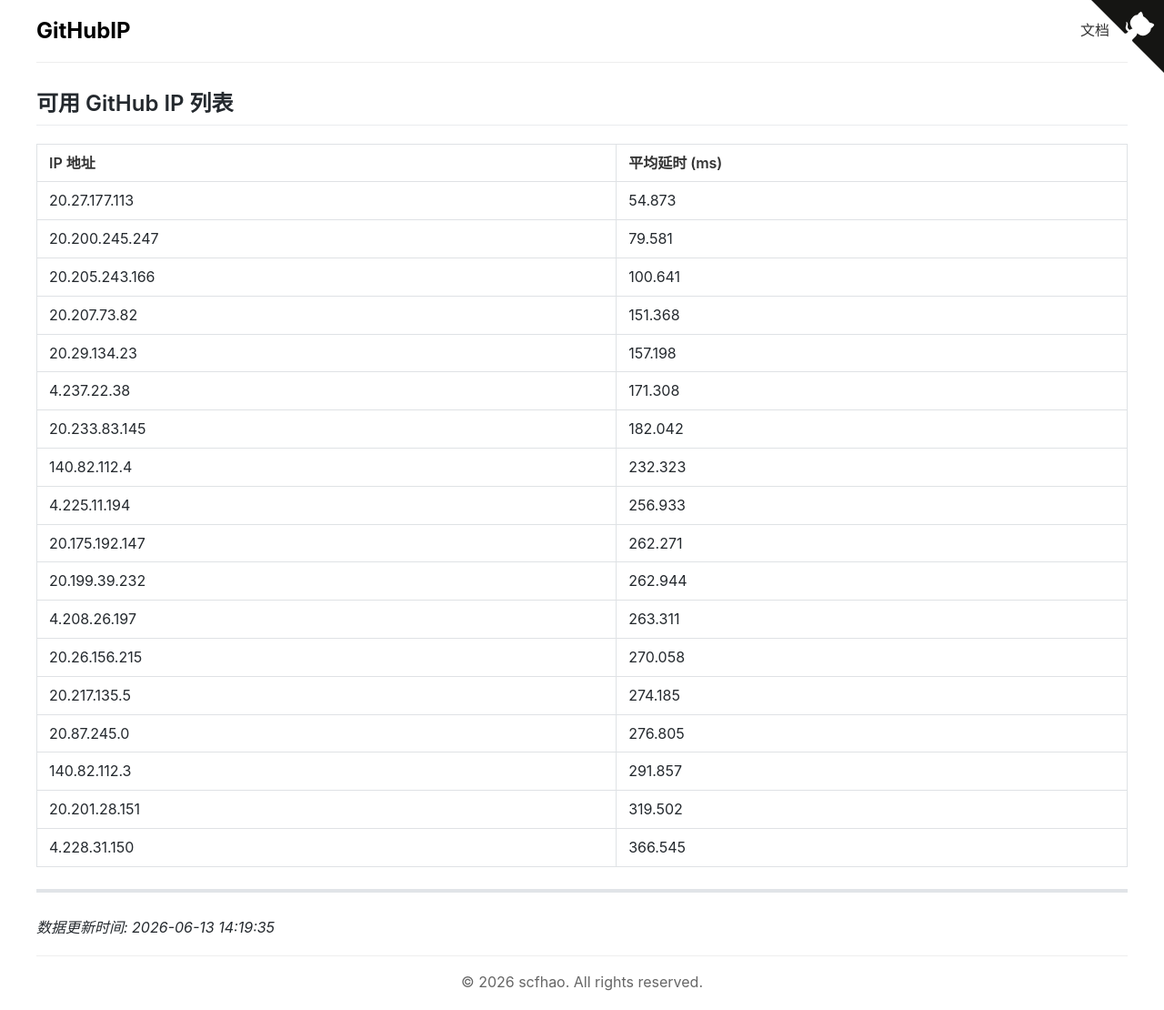
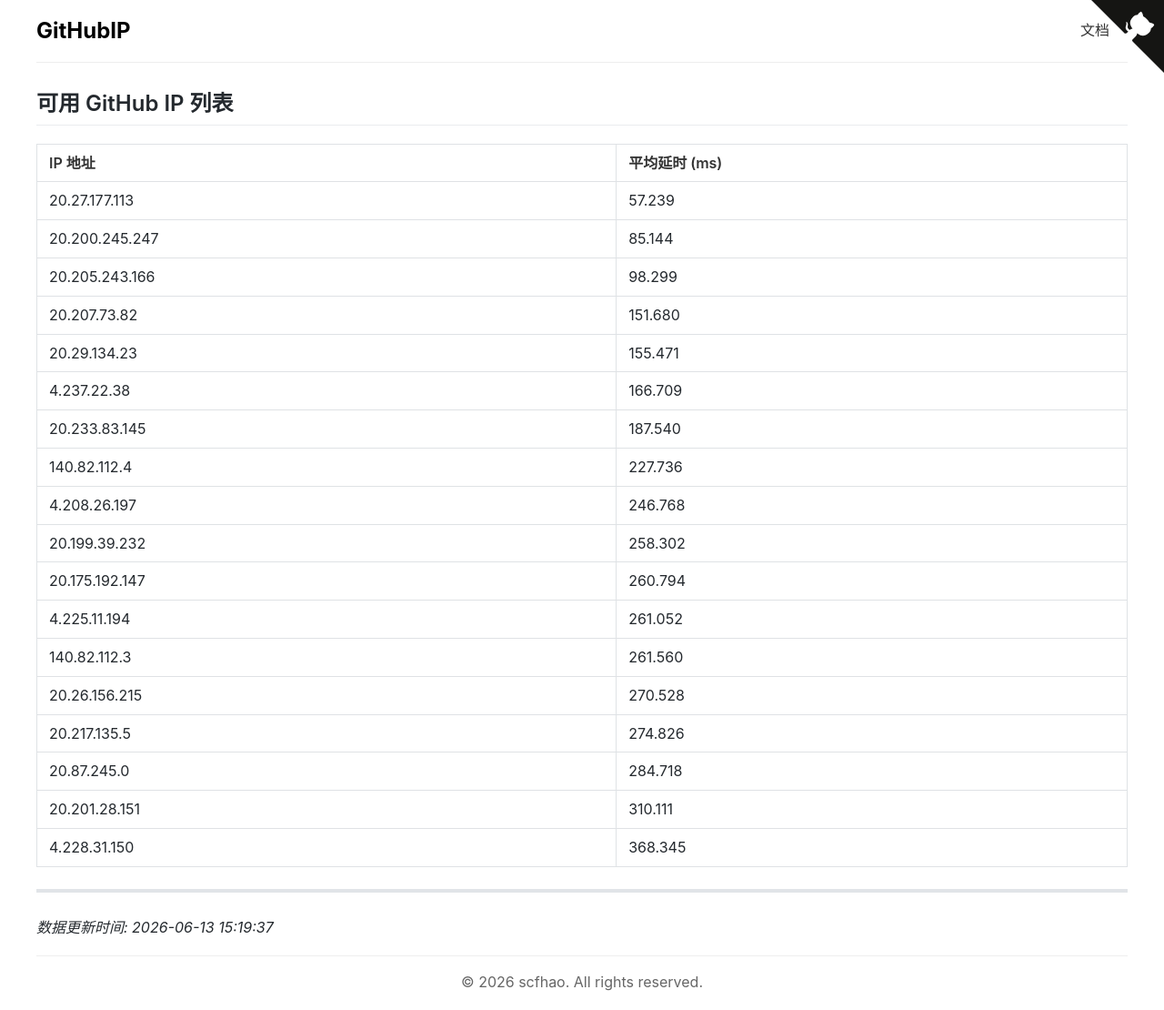
Before and after one commit to scfhao/GitHubIP, a Jekyll site: the page built from index.md, in a window 1280 px wide. Shown: the whole page at 91% size. Built offline with Jekyll 4.4.1, drawn with Linux system fonts in a browser that asks for light colours.

Commit message:
自动脚本执行 - 2026-06-13 15:19:37

```diff
--- a/index.md
+++ b/index.md
@@ -1,32 +1,32 @@
 ---
 layout: home
 title: GitHub IP 列表
-date: 2026-06-13 14:19:35
+date: 2026-06-13 15:19:37
 ---
 
 ## 可用 GitHub IP 列表
 
 | IP 地址 | 平均延时 (ms) |
 |---------|--------------|
-| 20.27.177.113 | 54.873 |
-| 20.200.245.247 | 79.581 |
-| 20.205.243.166 | 100.641 |
-| 20.207.73.82 | 151.368 |
-| 20.29.134.23 | 157.198 |
-| 4.237.22.38 | 171.308 |
-| 20.233.83.145 | 182.042 |
-| 140.82.112.4 | 232.323 |
-| 4.225.11.194 | 256.933 |
-| 20.175.192.147 | 262.271 |
-| 20.199.39.232 | 262.944 |
-| 4.208.26.197 | 263.311 |
-| 20.26.156.215 | 270.058 |
-| 20.217.135.5 | 274.185 |
-| 20.87.245.0 | 276.805 |
-| 140.82.112.3 | 291.857 |
-| 20.201.28.151 | 319.502 |
-| 4.228.31.150 | 366.545 |
+| 20.27.177.113 | 57.239 |
+| 20.200.245.247 | 85.144 |
+| 20.205.243.166 | 98.299 |
+| 20.207.73.82 | 151.680 |
+| 20.29.134.23 | 155.471 |
+| 4.237.22.38 | 166.709 |
+| 20.233.83.145 | 187.540 |
+| 140.82.112.4 | 227.736 |
+| 4.208.26.197 | 246.768 |
+| 20.199.39.232 | 258.302 |
+| 20.175.192.147 | 260.794 |
+| 4.225.11.194 | 261.052 |
+| 140.82.112.3 | 261.560 |
+| 20.26.156.215 | 270.528 |
+| 20.217.135.5 | 274.826 |
+| 20.87.245.0 | 284.718 |
+| 20.201.28.151 | 310.111 |
+| 4.228.31.150 | 368.345 |
 
 ---
 
-*数据更新时间: 2026-06-13 14:19:35*
+*数据更新时间: 2026-06-13 15:19:37*
```
